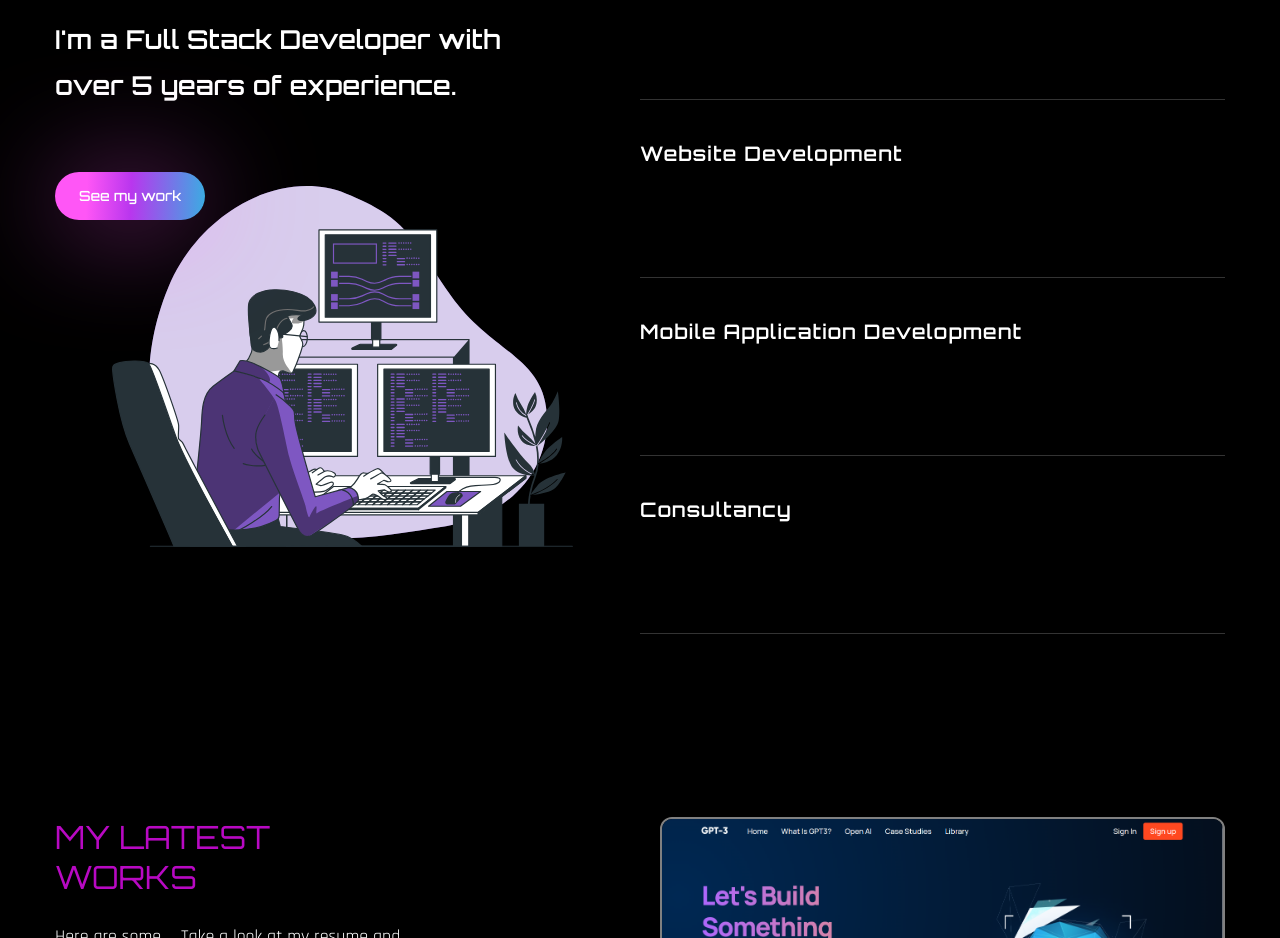
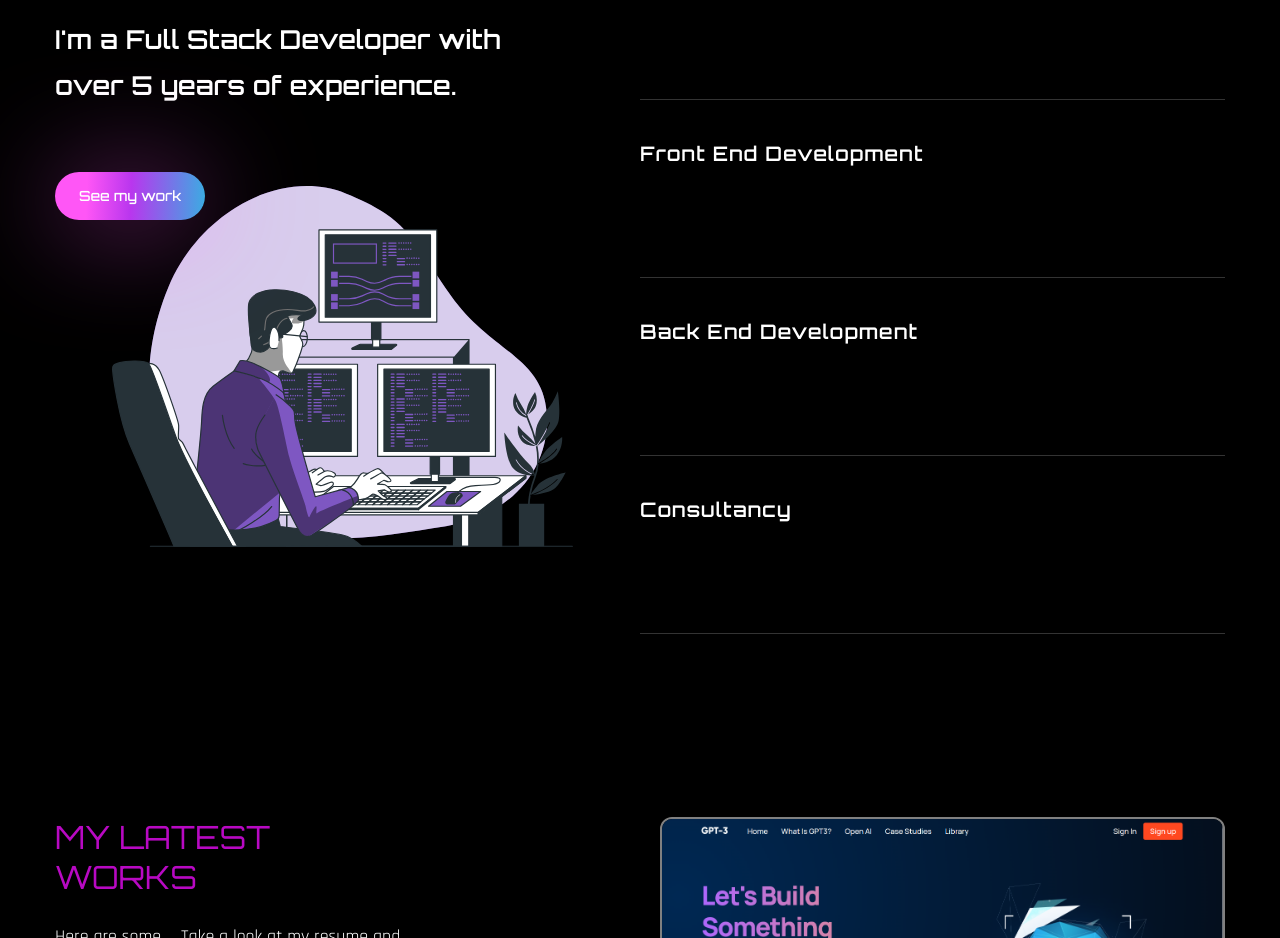
Before and after one commit to Oaksas/Portfolioo, a React (Create React App) app: page / in a window 1280 px wide. Shown: the part 1620-2558 px from the top of the page. Built offline with nearby package versions, Linux system fonts and the light colour scheme; a web font is replaced by a local one.

Commit message:
Add additional service

```diff
--- a/src/components/Services.js
+++ b/src/components/Services.js
@@ -8,10 +8,10 @@ const services = [
     name: "UI/UX Design",
   },
   {
-    name: "Website Development",
+    name: "Front End Development",
   },
   {
-    name: "Mobile Application Development",
+    name: "Back End  Development",
   },
 
   {
```
